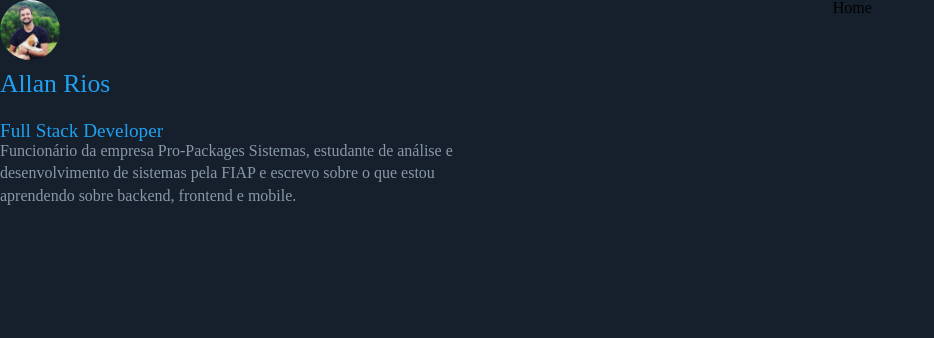
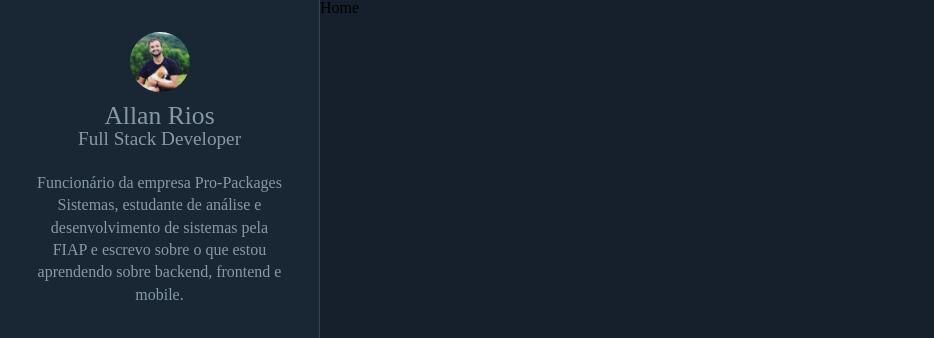
Before and after one commit to Ariosmaia/my-blog, a Gatsby site: page / in a window 1280 px wide. Shown: the top 338 px of the page, without its empty margins (0-934 px from the left). Built offline with nearby package versions, Linux system fonts and the light colour scheme; Gatsby itself is replaced by a stand-in of ours.

Commit message:
Criando o sidebar

```diff
--- a/src/components/Layout/index.js
+++ b/src/components/Layout/index.js
@@ -1,6 +1,6 @@
 import React from "react"
 import PropTypes from "prop-types"
-import Profile from '../Profile';
+import Sidebar from './../Sidebar';
 
 import * as S from './styles';
 import GlobalStyles from '../../styles/global';
@@ -9,9 +9,7 @@
 	return (
 		<S.LayoutWrapper>
 			<GlobalStyles />
-			<aside>
-				<Profile />
-			</aside>
+			<Sidebar />
 			<S.LayoutMain>{children}</S.LayoutMain>
 		</S.LayoutWrapper>
 	)
--- a/src/components/Profile/index.js
+++ b/src/components/Profile/index.js
@@ -26,8 +26,8 @@
 				<Avatar />
 				<S.ProfileAuthor>
 					{title}
+				<S.ProfilePosition>{position}</S.ProfilePosition>
 				</S.ProfileAuthor>
-				<S.ProfilePosition>{position}</S.ProfilePosition>
 			</S.ProfileLink>
 			<S.ProfileDescription>{description}</S.ProfileDescription>
 		</S.ProfileWrapper>
--- /dev/null
+++ b/src/components/Sidebar/index.js
@@ -0,0 +1,14 @@
+import React from 'react';
+import Profile from '../Profile';
+
+import * as S from './styles';
+
+const Sidebar = () => {
+  return (
+	  <S.SidebarWrapper>
+		  <Profile />
+	  </S.SidebarWrapper>
+  );
+}
+
+export default Sidebar;
--- /dev/null
+++ b/src/components/Sidebar/styles.js
@@ -0,0 +1,14 @@
+import styled from 'styled-components';
+
+export const SidebarWrapper = styled.aside`
+   align-items: center;
+   border-right: 1px solid #38444d;
+   background: #192734;
+   display: flex;
+   flex-direction: column;
+   height: 100vh;
+   position: fixed;
+   padding: 2rem;
+   text-align: center;
+   width: 20rem;
+`;
```
